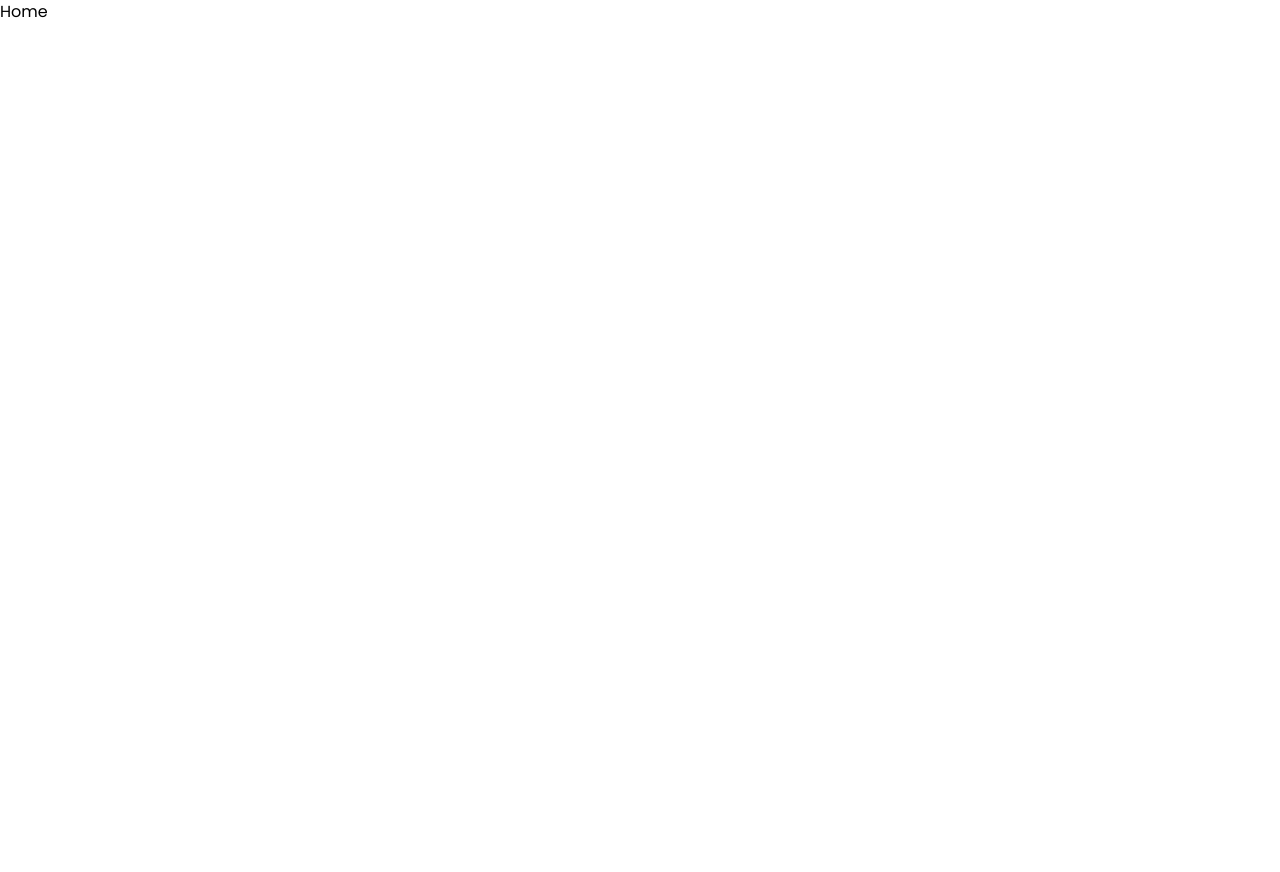
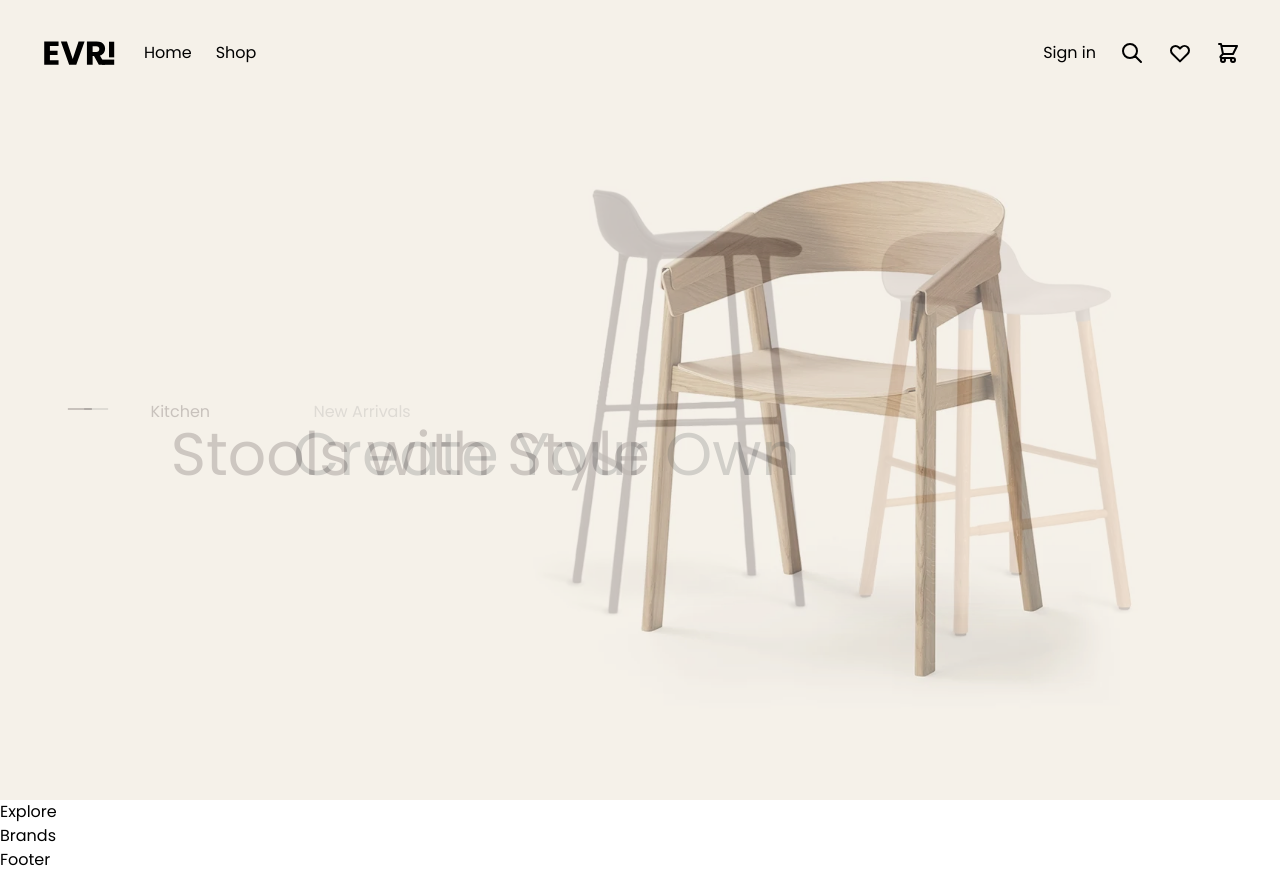
Before and after one commit to ifeanyianyanwu/evri, a React (Vite) app: page / in a window 1280 px wide. Before the commit the page ends 800 px from the top, so only its background shows below. Built offline with nearby package versions, Linux system fonts and the light colour scheme.

Commit message:
imported components into home page

```diff
--- a/src/pages/Home.tsx
+++ b/src/pages/Home.tsx
@@ -1,7 +1,14 @@
-import React from "react";
+import { Brands, Explore, Footer, Hero } from "../components";
 
 const Home = () => {
-  return <div>Home</div>;
+  return (
+    <div>
+      <Hero />
+      <Explore />
+      <Brands />
+      <Footer />
+    </div>
+  );
 };
 
 export default Home;
```
